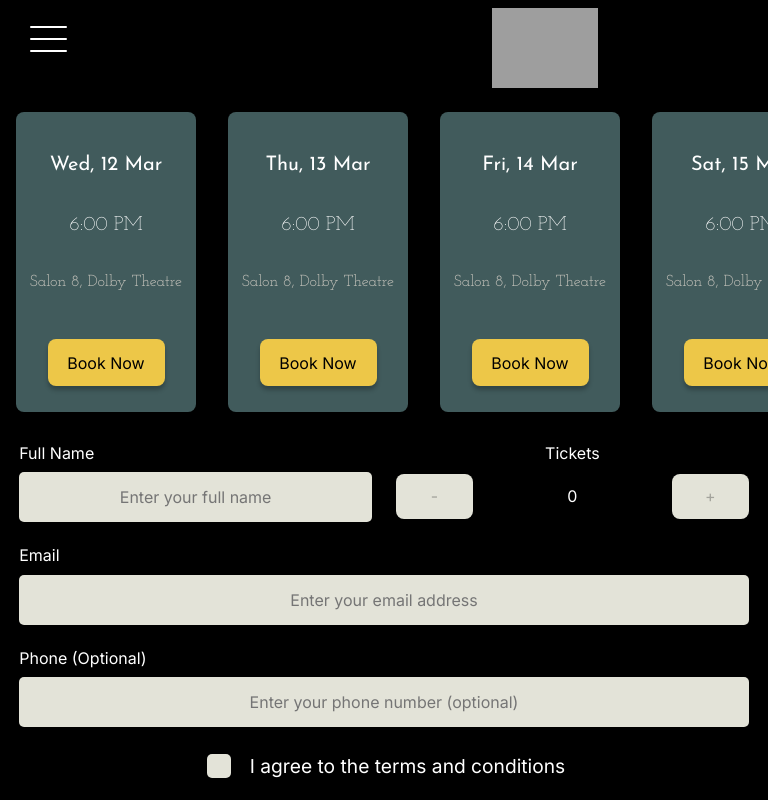
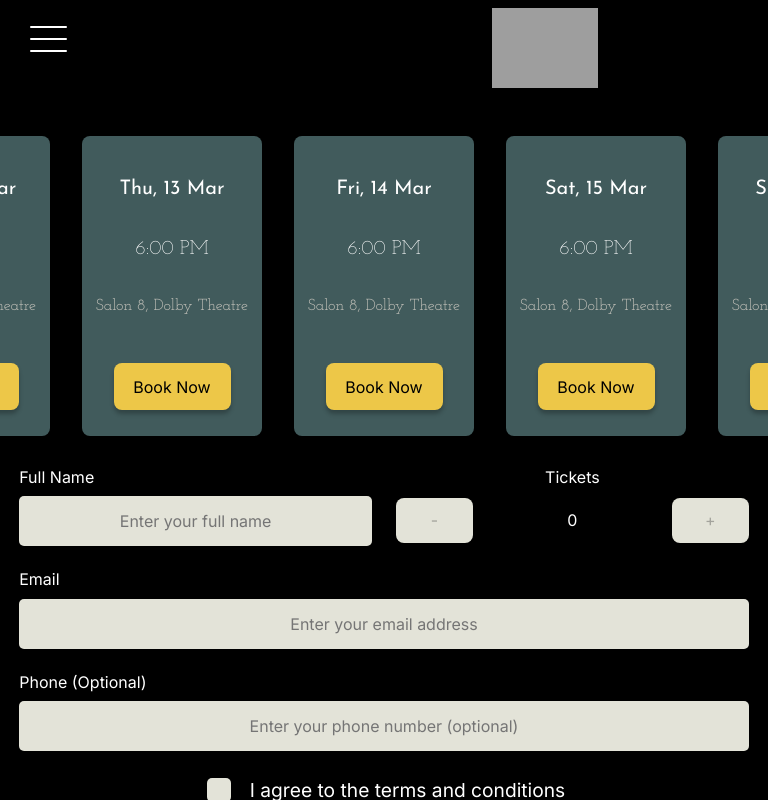
Before and after one commit to mikaelakihl/mi-graphic-tools-assignment2-jurassic-world, a Vue app: page /tickets in a window 768 px wide. Shown: the top 800 px of the page. Built offline with nearby package versions, Linux system fonts and the light colour scheme; grey boxes are pictures that could not be loaded; a web font is replaced by a local one.

Commit message:
fix: Size and margin adjustments on TicketView

```diff
--- a/src/components/molecules/NavigationMobile.vue
+++ b/src/components/molecules/NavigationMobile.vue
@@ -86,6 +86,7 @@ function toggleHamburgerMenu() {
   color: $white;
   display: none;
   position: fixed;
+  z-index: 998;
   top: 0;
 }
 
--- a/src/views/TicketView.vue
+++ b/src/views/TicketView.vue
@@ -37,6 +37,13 @@ h1 {
 }
 
 .ticket-card {
-  margin-top: 1rem;
+  margin-top: 5vh;
+}
+
+@media (min-width: 768px) and (max-width: 1024px) {
+  .ticket-card {
+    margin-top: 5vh;
+    justify-content: center;
+  }
 }
 </style>
```
